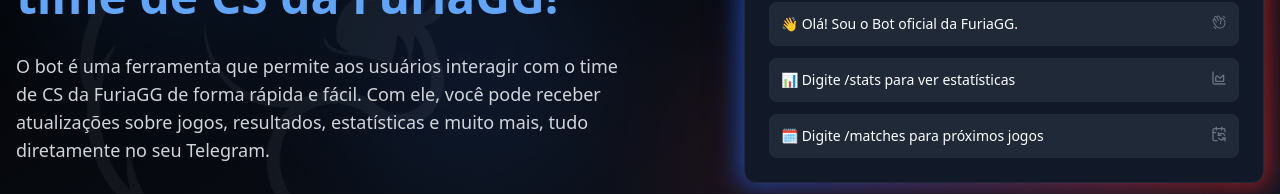
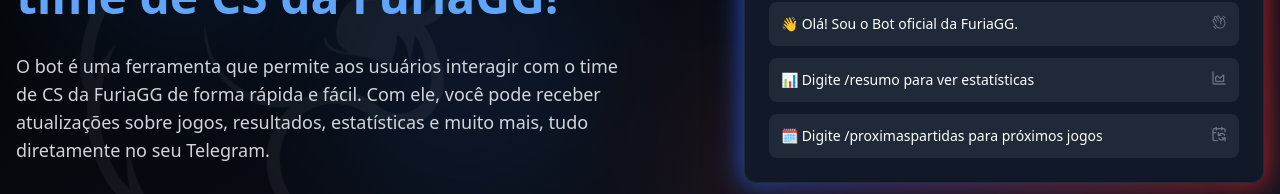
Before and after one commit to PedroSmaxY/furia-fanbot, a Next.js app in the folder landing-page/: page / in a window 1280 px wide. Shown: the part 284-478 px from the top of the page. Built offline with nearby package versions, Linux system fonts and the light colour scheme.

Commit message:
Corrijindo comandos do bot para corresponder com a configuracao atual

```diff
--- a/landing-page/src/app/_components/hero.tsx
+++ b/landing-page/src/app/_components/hero.tsx
@@ -82,13 +82,13 @@
                 </div>
                 <div className="bg-gray-800 p-3 rounded-lg flex justify-between">
                   <p className="text-sm">
-                    📊 Digite /stats para ver estatísticas
+                    📊 Digite /resumo para ver estatísticas
                   </p>
                   <ChartArea className=" text-gray-500 w-4 h-4" />
                 </div>
                 <div className="bg-gray-800 p-3 rounded-lg flex justify-between">
                   <p className="text-sm">
-                    🗓️ Digite /matches para próximos jogos
+                    🗓️ Digite /proximaspartidas para próximos jogos
                   </p>
                   <CalendarSync className=" text-gray-500 w-4 h-4" />
                 </div>
```
